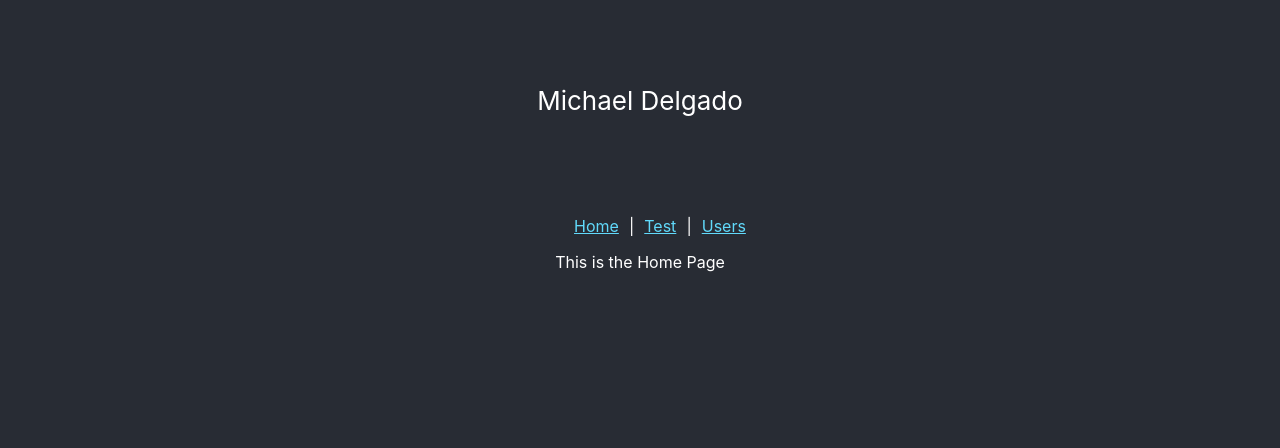
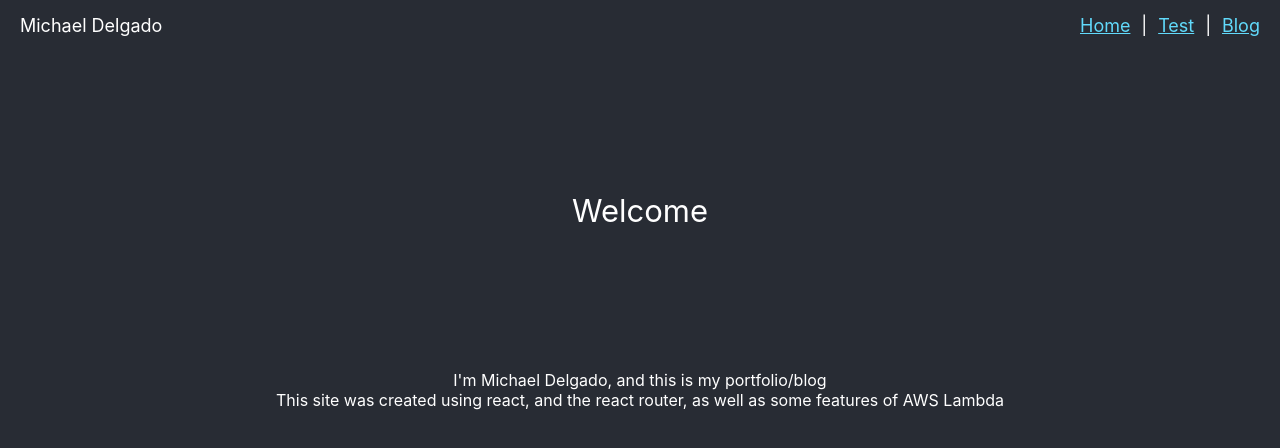
Before and after one commit to michaeldelgado1/michaeldelgado1.github.io, a React (Create React App) app: page /#/test in a window 1280 px wide. Shown: the top 448 px of the page. Built offline with nearby package versions, Linux system fonts and the light colour scheme.

Commit message:
Udating some layout and styling

```diff
--- a/src/App.css
+++ b/src/App.css
@@ -1,33 +1,60 @@
 body {
   background-color: #282c34;
   color: white;
+  padding: 0px 20px 0px 20px;
 }
+
+*{
+  border-width: 0px;
+  padding: 0px;
+  margin: 0px;
+}
+
+a {
+  color: #61dafb;
+}
+
+nav{
+  display:flex;
+  justify-content: center;
+  width: 180px;
+}
+
+nav > ul{
+  width: 100%;
+  display: flex;
+  justify-content: space-between;
+  align-items: center;
+  list-style: none;
+}
+
 
 .App {
   text-align: center;
 }
 
 .App-header {
-  min-height: 25vh;
   display: flex;
   flex-direction: column;
   justify-content: center;
-  align-items: center;
-  font-size: calc(10px + 2vmin);
+  align-items: flex-start;
 }
 
-nav{
-  display:flex;
+.Welcome{
+  display: flex;
+  flex-direction: column;
   justify-content: center;
+  font-size: calc(15px + 2vmin);
+  min-height: 40vh;
 }
 
-nav > ul{
-  width: 15%;
-  display: flex;
-  justify-content: space-evenly;
-  list-style: none;
+.topHeader{
+  display:flex;
+  justify-content: space-between;
+  height: 50px;
+  font-size: calc(10px + 1vmin);
 }
 
-a {
-  color: #61dafb;
+.content{
+  margin: 0px 0px 0px 0px;
 }
--- a/src/App.js
+++ b/src/App.js
@@ -15,23 +15,26 @@ const App = () => {
   return (
     <div className="App">
       <Router>
-      <div>
         <Switch>
           <Route path="/test">
             <MockHeader />
+            <div className="Welcome">
+              Welcome
+            </div>
             <Home />
           </Route>
-          <Route path="/users">
+          <Route path="/blog">
           <MockHeader />
-            Users Page
+          <div className="Welcome">
+            Blog Page
+          </div>
           </Route>
           <Route path="/">
-          <header className="App-header">
+          <div className="Welcome">
             Welcome, this site is under construction.
-          </header>
+          </div>
           </Route>
         </Switch>
-      </div>
     </Router>
     </div>
   );
@@ -39,12 +42,12 @@ const App = () => {
 
 const MockHeader = () => {
   return(
-    <React.Fragment>
+    <div className="topHeader">
       <header className="App-header">
           Michael Delgado
       </header>
       <Nav />
-    </React.Fragment>
+    </div>
   )
 }
 
--- a/src/components/Home.js
+++ b/src/components/Home.js
@@ -2,9 +2,13 @@ import React from "react"
 
 const Home = () =>{
     return(
-        <React.Fragment>
-            This is the Home Page
-        </React.Fragment>
+        <div className="content">
+            <p>I'm Michael Delgado, and this is my portfolio/blog</p>
+            <p>
+                This site was created using react, and the react router,
+                as well as some features of AWS Lambda
+            </p>
+        </div>
     )
 }
 
--- a/src/components/nav.js
+++ b/src/components/nav.js
@@ -14,7 +14,7 @@ const Nav = () =>{
             </li>
              |
             <li>
-              <Link to="/users">Users</Link>
+              <Link to="/blog">Blog</Link>
             </li>
           </ul>
         </nav>
```
